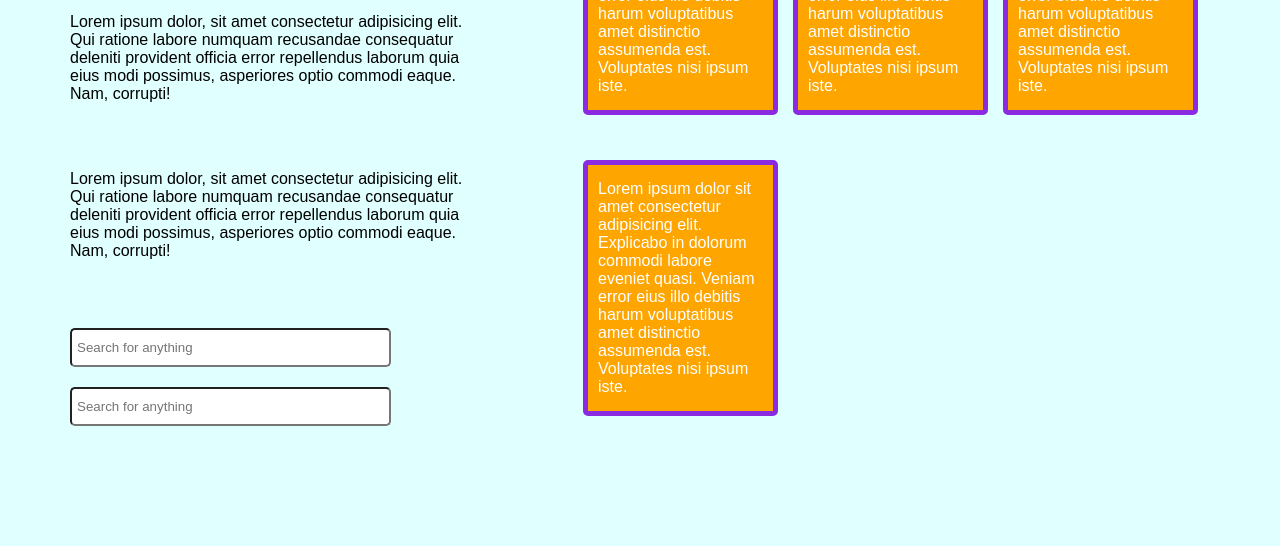
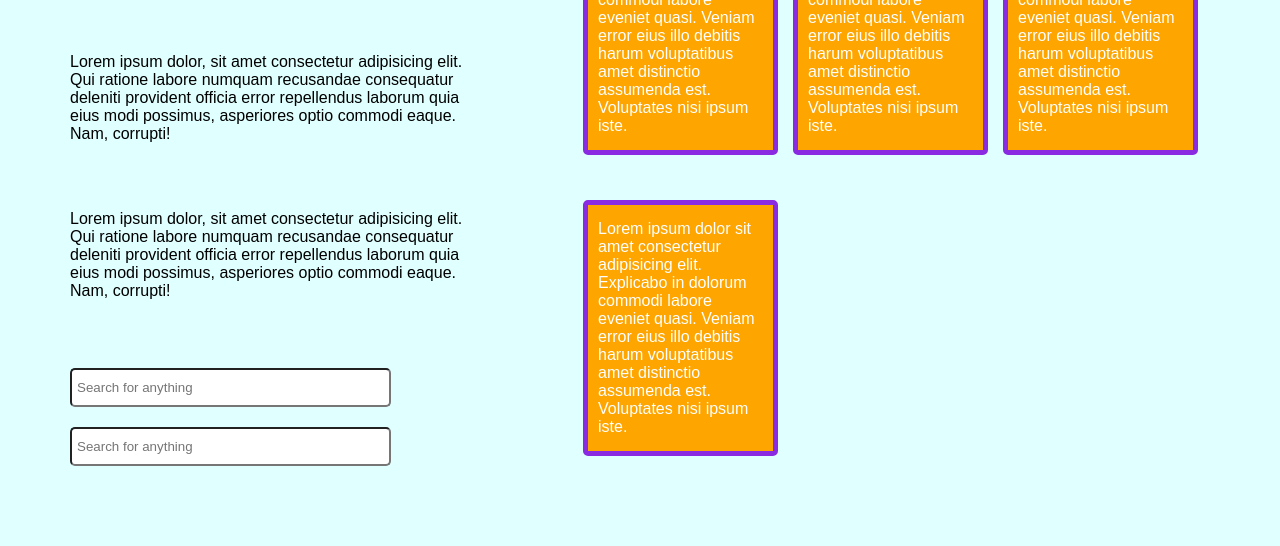
Before and after one commit to aminesoudassi/The-first-templat, a plain HTML site: page index.html in a window 1280 px wide. Shown: the part 262-808 px from the top of the page. Drawn offline with Linux system fonts and the light colour scheme.

Commit message:
Update AA1.css

```diff
--- a/AA1.css
+++ b/AA1.css
@@ -83,7 +83,7 @@ nav {
 }
 /* Main */
 main {
-    padding: 20px 15px;
+    padding: 60px 15px;
 }
 .lef_rig {
     display: flex;
```
